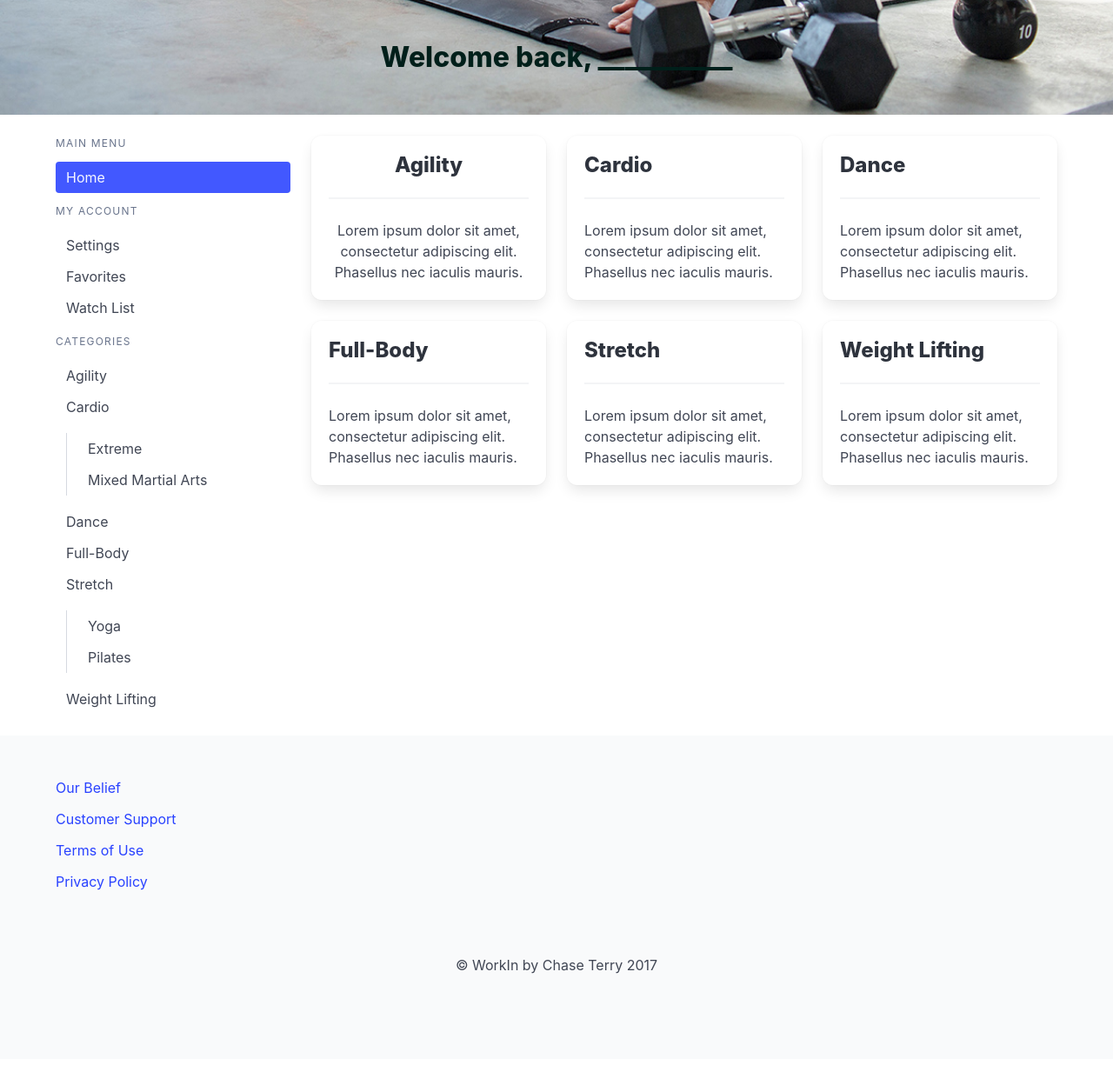
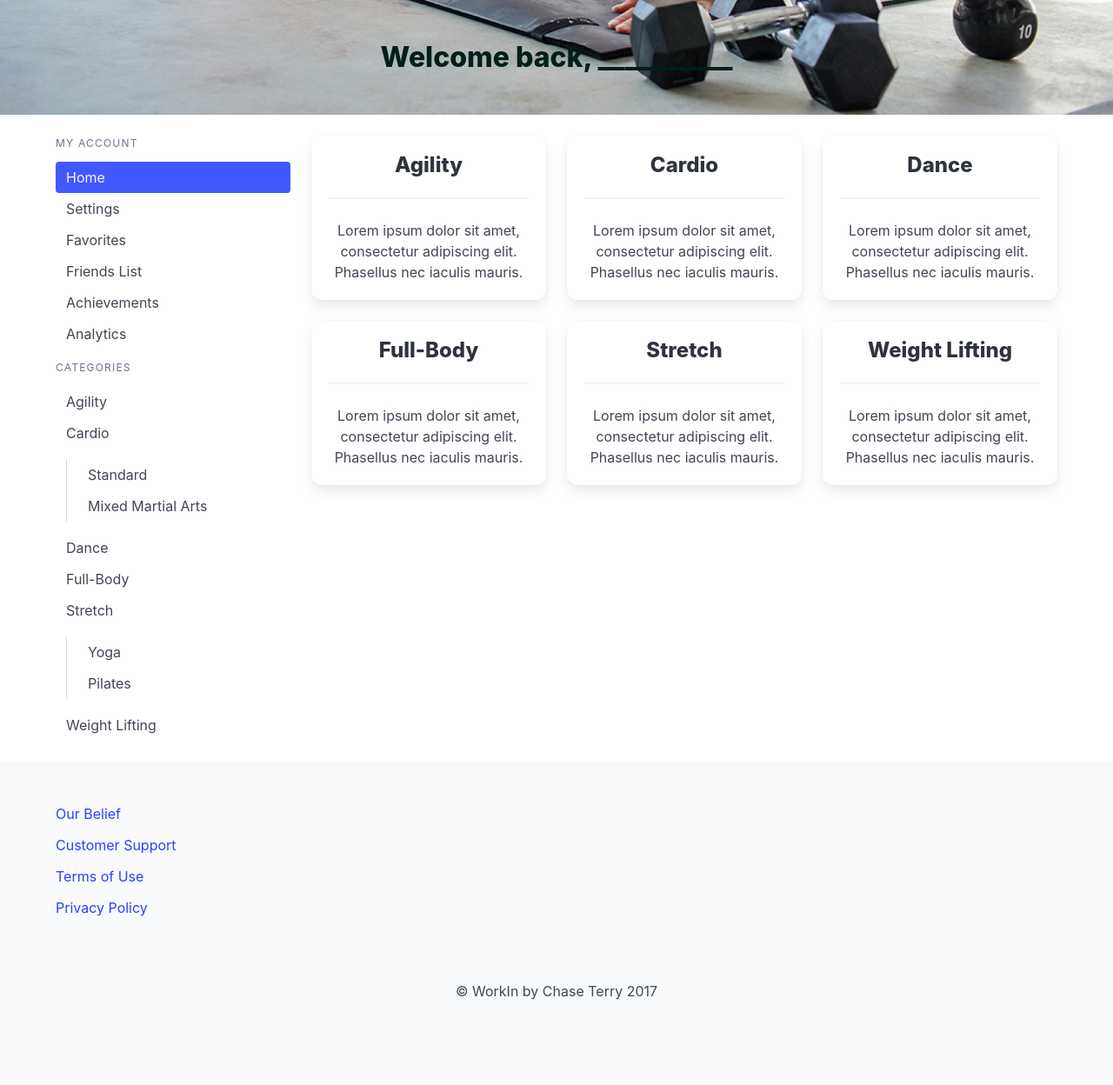
Before and after one commit to cdterry87/Work-In, a PHP site: page /work-in/account/main in a window 1280 px wide. Shown: the part 48-1296 px from the top of the page at 87% size. Before the commit the page ends 1168 px from the top, so only its background shows below. Run offline with PHP 8.4, Linux system fonts and the light colour scheme; some libraries are stand-ins or nearby versions.

Commit message:
Adjusted the sidebar a bit

```diff
--- a/application/views/account/main.php
+++ b/application/views/account/main.php
@@ -11,39 +11,7 @@
 <div class="container">
 	<div class="columns">
 		<div class="column is-one-quarter">
-			<aside class="menu">
-				<p class="menu-label">Main Menu</p>
-				<ul class="menu-list">
-					<li><a class="is-active">Home</a></li>
-				</ul>
-				<p class="menu-label">My Account</p>
-				<ul class="menu-list">
-					<li><a>Settings</a></li>
-					<li><a>Favorites</a></li>
-					<li><a>Watch List</a></li>
-				</ul>
-				<p class="menu-label">Categories</p>
-				<ul class="menu-list">
-					<li><a>Agility</a></li>
-					<li><a>Cardio</a></li>
-					<li>
-						<ul>
-							<li><a>Extreme</a></li>
-							<li><a>Mixed Martial Arts</a></li>
-						</ul>
-					</li>
-					<li><a>Dance</a></li>
-					<li><a>Full-Body</a></li>
-					<li><a>Stretch</a></li>
-					<li>
-						<ul>
-							<li><a>Yoga</a></li>
-							<li><a>Pilates</a></li>
-						</ul>
-					</li>
-					<li><a>Weight Lifting</a></li>
-				</ul>
-			</aside>
+			<?php $this->view('account/sidebar'); ?>
 		</div>
 		<div class="column is three-quarters">
 			<div class="columns">
@@ -56,7 +24,7 @@
 						</div>
 					</div>
 				</div>
-				<div class="column is one-third">
+				<div class="column is one-third center">
 					<div class="box">
 						<div class="title is-4">Cardio</div>
 						<hr/>
@@ -65,7 +33,7 @@
 						</div>
 					</div>
 				</div>
-				<div class="column is one-third">
+				<div class="column is one-third center">
 					<div class="box">
 						<div class="title is-4">Dance</div>
 						<hr/>
@@ -76,7 +44,7 @@
 				</div>
 			</div>
 			<div class="columns">
-				<div class="column is one-third">
+				<div class="column is one-third center">
 					<div class="box">
 						<div class="title is-4">Full-Body</div>
 						<hr/>
@@ -85,7 +53,7 @@
 						</div>
 					</div>
 				</div>
-				<div class="column is one-third">
+				<div class="column is one-third center">
 					<div class="box">
 						<div class="title is-4">Stretch</div>
 						<hr/>
@@ -94,7 +62,7 @@
 						</div>
 					</div>
 				</div>
-				<div class="column is one-third">
+				<div class="column is one-third center">
 					<div class="box">
 						<div class="title is-4">Weight Lifting</div>
 						<hr/>
--- a/application/views/account/sidebar.php
+++ b/application/views/account/sidebar.php
@@ -1,13 +1,12 @@
 <aside class="menu">
-	<p class="menu-label">Main Menu</p>
+	<p class="menu-label">My Account</p>
 	<ul class="menu-list">
 		<li><a class="is-active">Home</a></li>
-	</ul>
-	<p class="menu-label">My Account</p>
-	<ul class="menu-list">
 		<li><a>Settings</a></li>
 		<li><a>Favorites</a></li>
-		<li><a>Watch List</a></li>
+		<li><a>Friends List</a></li>
+		<li><a>Achievements</a></li>
+		<li><a>Analytics</a></li>
 	</ul>
 	<p class="menu-label">Categories</p>
 	<ul class="menu-list">
@@ -15,7 +14,7 @@
 		<li><a>Cardio</a></li>
 		<li>
 			<ul>
-				<li><a>Extreme</a></li>
+				<li><a>Standard</a></li>
 				<li><a>Mixed Martial Arts</a></li>
 			</ul>
 		</li>
```
